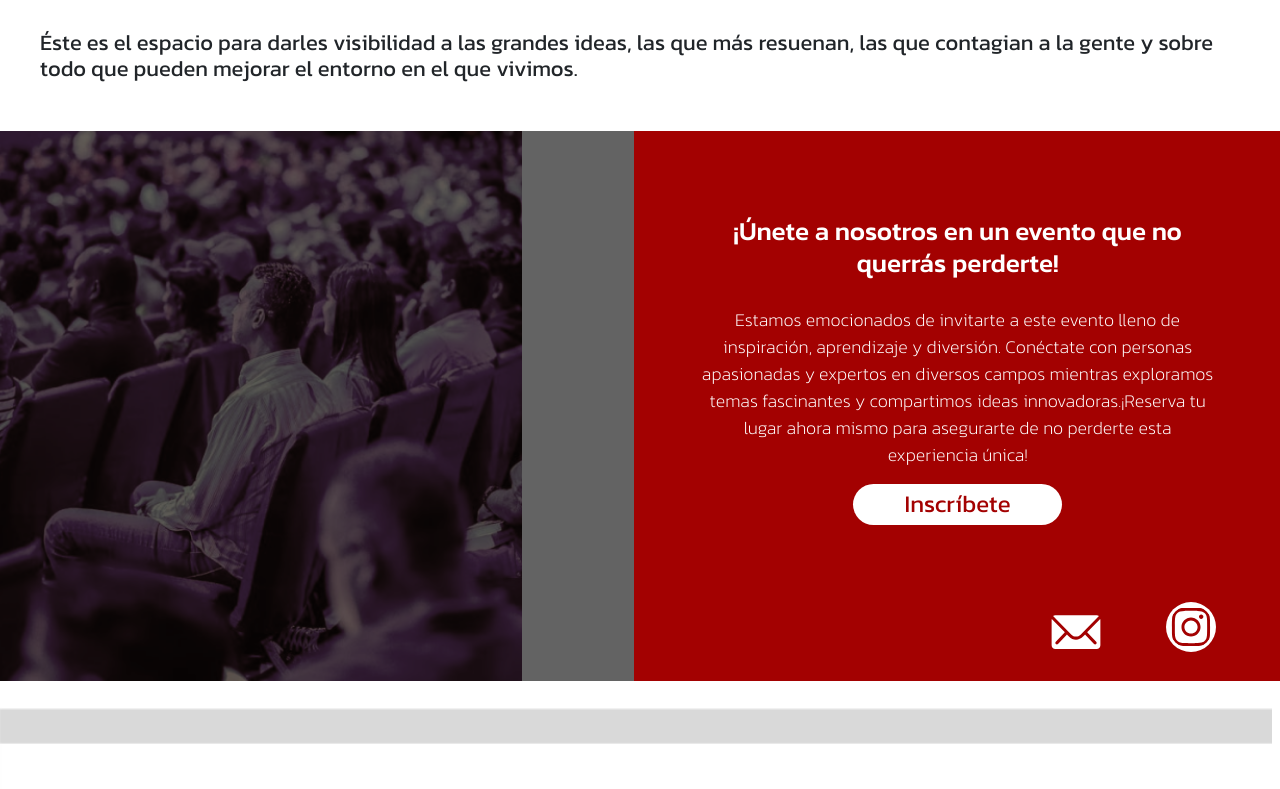
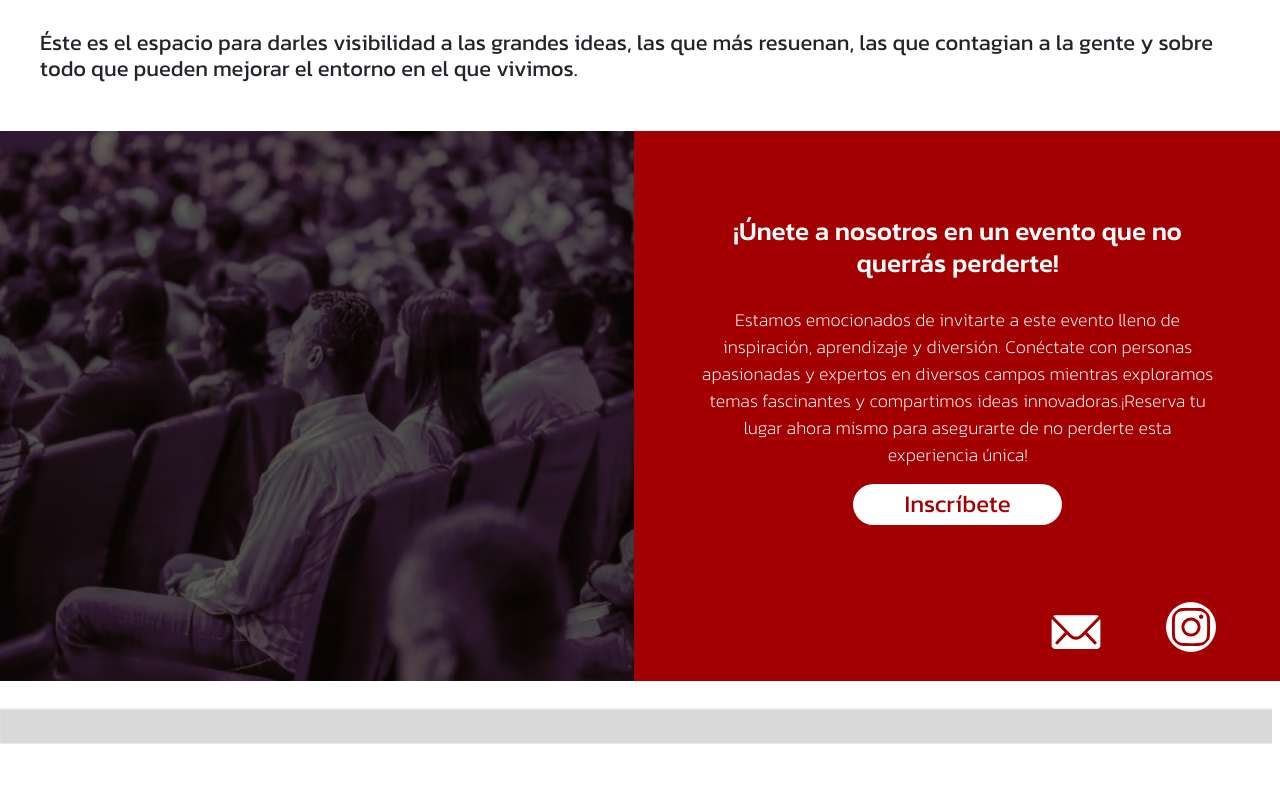
Before and after one commit to IsmaelMatiz/Sitio_TEDx_Usaquen, a React (Vite) app: page / in a window 1280 px wide. Shown: the part 1300-2089 px from the top of the page. Built offline with nearby package versions, Linux system fonts and the light colour scheme; a web font is replaced by a local one.

Commit message:
a little improvement in the css

```diff
--- a/src/components/CSS/redForm.scss
+++ b/src/components/CSS/redForm.scss
@@ -31,14 +31,15 @@
             background-image: url("../../assets/img_unete.png");
             background-attachment: fixed;
             background-repeat: no-repeat;
-            background-size: contain;
+            background-size: cover;
         }
 
         .r-form-pic2{
             background-image: url("../../assets/img_inscribete.png");
             background-attachment: fixed;
             background-repeat: no-repeat;
-            background-size: contain;
+            background-size: cover;
+            background-position: center;
         }
 
         .r-form-title{
```
